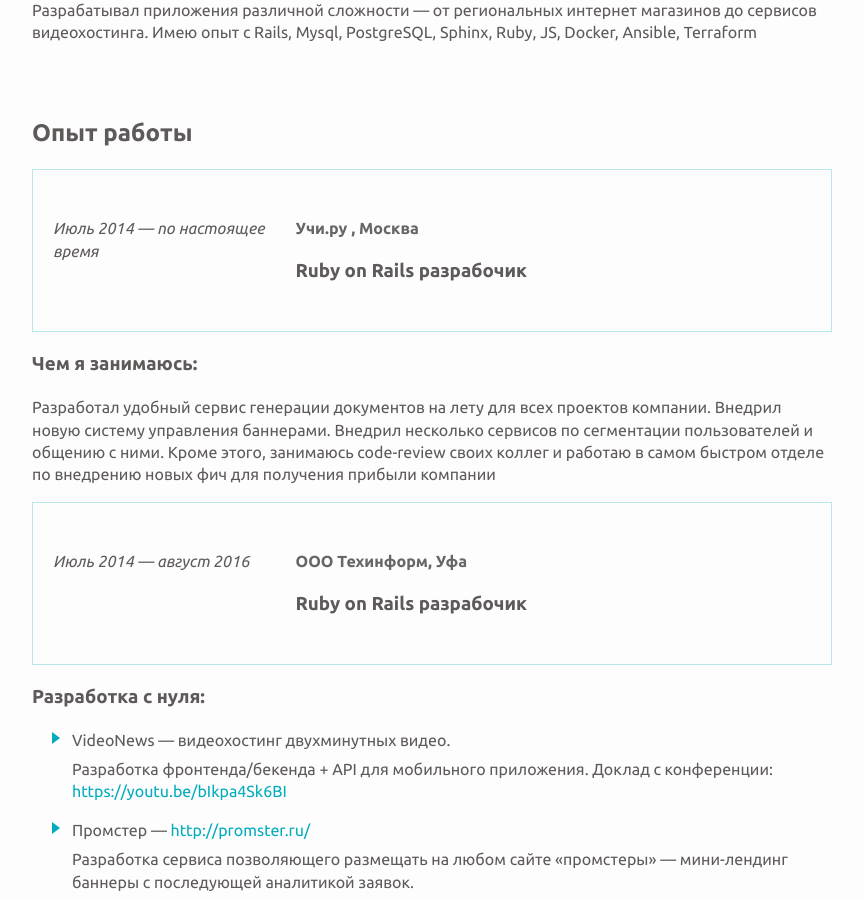
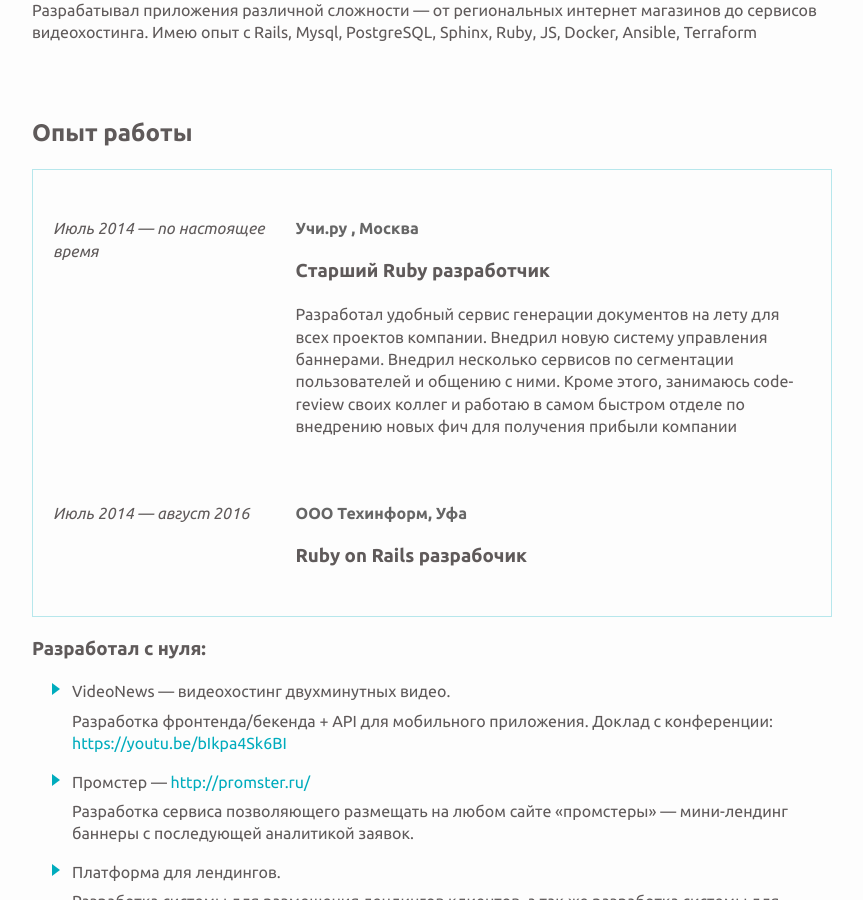
Before and after one commit to istickz/istickz.github.io, a Jekyll site: the page built from cv.md, in a window 1280 px wide and 900 px high, scrolled down 313 px. Shown: the whole window, without its empty margins (208-1071 px from the left). Built offline with Jekyll 4.4.1, drawn with Linux system fonts in a browser that asks for light colours.

Commit message:
Update cv.md

```diff
--- a/cv.md
+++ b/cv.md
@@ -21,15 +21,11 @@
 *Июль 2014 — по настоящее время*
 :   **Учи.ру , Москва**
 
-    ### Ruby on Rails разрабочик
-
-
-### Чем я занимаюсь:
-
-Разработал удобный сервис генерации документов на лету для всех проектов компании.
-Внедрил новую систему управления баннерами.
-Внедрил несколько сервисов по сегментации пользователей и общению с ними.
-Кроме этого, занимаюсь code-review своих коллег и работаю в самом быстром отделе по внедрению новых фич для получения прибыли компании
+    ### Старший Ruby разработчик
+    Разработал удобный сервис генерации документов на лету для всех проектов компании.
+    Внедрил новую систему управления баннерами.
+    Внедрил несколько сервисов по сегментации пользователей и общению с ними.
+    Кроме этого, занимаюсь code-review своих коллег и работаю в самом быстром отделе по внедрению новых фич для получения   прибыли компании
 
 
 *Июль 2014 — август 2016*
@@ -38,7 +34,7 @@
     ### Ruby on Rails разрабочик
 
 
-### Разработка c нуля:
+### Разработал c нуля:
 
  - VideoNews — видеохостинг двухминутных видео.
 
```
